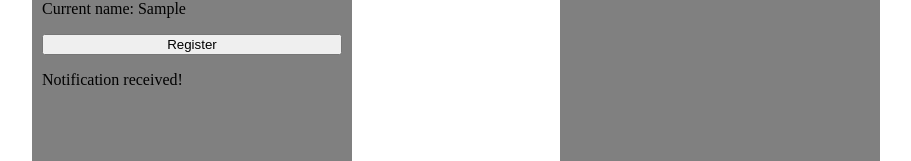
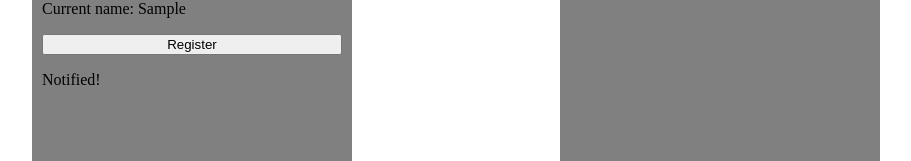
Before and after one commit to VictorRSilva05/pratica-angular-1, an Angular app: page / in a window 1280 px wide. Both pictures are taken after typing "Sample", "Sample" into the empty fields and a click on the button "Send notification". Shown: the part 302-463 px from the top of the page, without its empty margins (184-1095 px from the left). Built offline with nearby package versions, Linux system fonts and the light colour scheme.

Commit message:
feat: exercise 4

```diff
--- a/src/app/app.html
+++ b/src/app/app.html
@@ -9,11 +9,11 @@
 
       <p>Current name: {{ userForm.value.name }}</p>
 
-      <button [disabled]="userForm.invalid" (click)="registerLogs()">Register</button>
+      <button type="button" [disabled]="userForm.invalid" (click)="registerLogs()">Register</button>
 
-      <p *ngIf="notification">Notification received!</p>
+      <p *ngIf="notification">{{notification}}</p>
     </div>
   </form>
 
-  <app-notification [username]="userForm.value.name ?? ''"  (notificationSent)="showNotification()"></app-notification>
+  <app-notification [username]="userForm.value.name ?? ''"  (notificationSent)="showNotification($event)"></app-notification>
 </div>
--- a/src/app/app.ts
+++ b/src/app/app.ts
@@ -9,7 +9,7 @@ import { FormControl, FormGroup, Validators } from '@angular/forms';
 })
 export class App {
 
-  notification: boolean = false;
+  notification: string = '';
 
   userForm = new FormGroup({
     name: new FormControl('', [Validators.required]),
@@ -20,8 +20,8 @@ export class App {
     console.log(this.userForm.value);
   }
 
-  public showNotification(){
-    this.notification = true;
+  public showNotification(notification: string){
+    return this.notification  = notification;
   }
 
 }
--- a/src/app/notification/notification.ts
+++ b/src/app/notification/notification.ts
@@ -10,9 +10,9 @@ export class Notification {
 
   @Input() username: string = '';
 
-  @Output() notificationSent = new EventEmitter<void>();
+  @Output() notificationSent = new EventEmitter<string>();
 
   public sendNotification(){
-    this.notificationSent.emit();
+    this.notificationSent.emit("Notified!");
   }
 }
```
